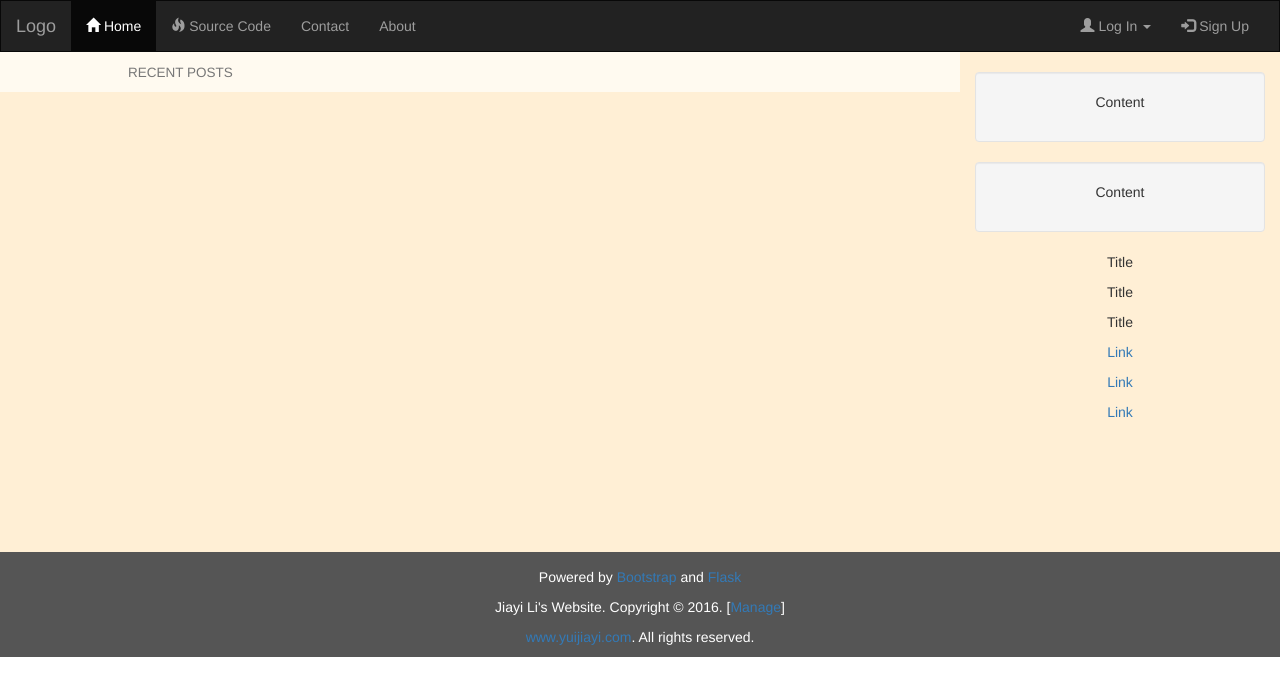
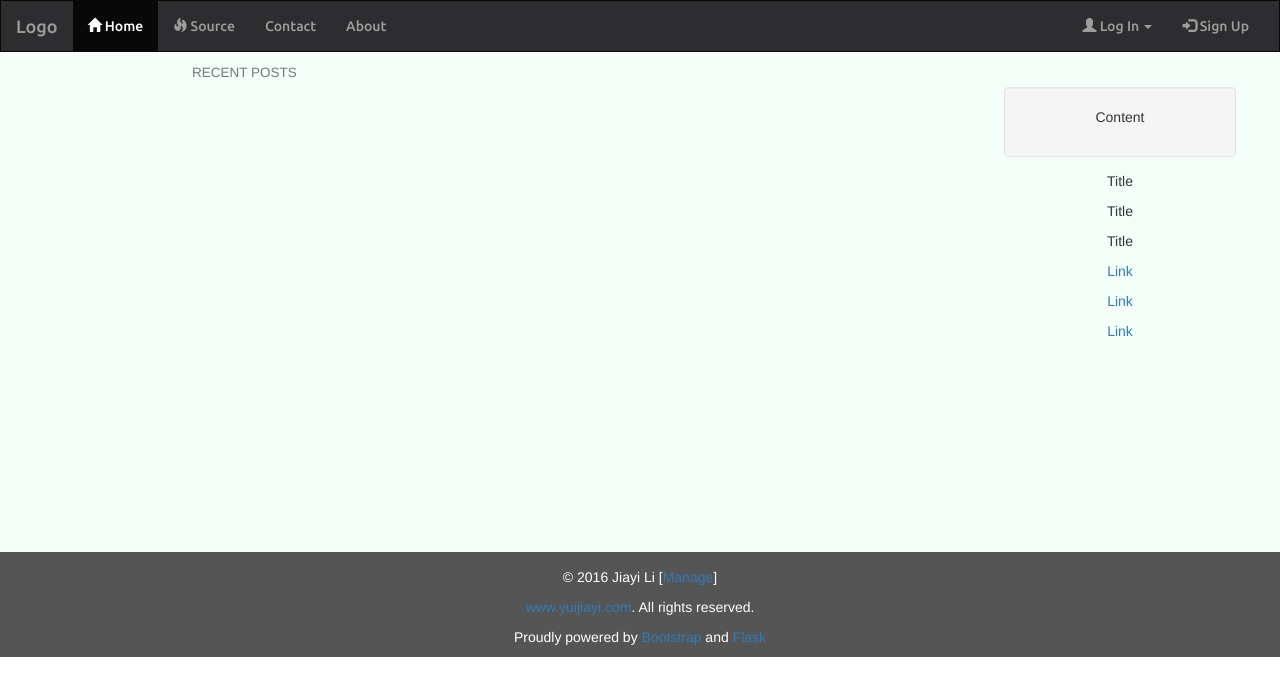
Before and after one commit to YuiJL/myweblog, a Flask app: page / in a window 1280 px wide. Shown: the top 696 px of the page. Run offline with Flask 2, Linux system fonts and the light colour scheme; data that the repository does not hold is empty; parts of the project's set-up code (start-up, migrations or seed data) failed here and were passed over; some libraries are stand-ins or nearby versions.

Commit message:
modifies

```diff
--- a/app/static/css/yui.css
+++ b/app/static/css/yui.css
@@ -1,5 +1,7 @@
 /* Remove the navbar's default margin-bottom and rounded borders */
 .navbar {
+    font-family: 'Ubuntu', sans-serif;
+    background-color: #2d2d30;
     margin-bottom: 0;
     border-radius: 0;
 }
@@ -7,16 +9,19 @@
 /* Set the minimum height and background color of the grid */
 .row.content {
     min-height: 500px;
-    background-color: #FFEFD5;
+    background-color: #F5FFFA;
 }
 
 #main {
-    padding-left: 10%;
-    background-color: #FFFAF0;
+    padding-left: 15%;
 }
 
 .sidenav {
     padding-top: 20px;
+}
+
+.well {
+    margin: 5% 10%;
 }
 
 /* Set black background color, white text and some padding */
@@ -40,7 +45,7 @@ footer a:hover {
     }
     #login-dp .bottom {
         background-color: inherit;
-        border-top:0 none;
+        border-top: 0 none;
     }
 }
 
--- a/app/static/js/login.js
+++ b/app/static/js/login.js
@@ -18,14 +18,9 @@ new Vue({
             }).done(function() {
                 return location.assign('/');
             }).fail(function(xhr) {
-                if (xhr.responseText === "invalid email") {
-                    self.message = 'E-mail not found!';
-                }
-                if (xhr.responseText === "wrong password") {
-                    self.message = 'Wrong password!';
-                }
+                self.message = xhr.responseText;
                 return $('.alert').show();
             });
         }
     }
-});
+})
--- a/app/templates/__base__.html
+++ b/app/templates/__base__.html
@@ -6,6 +6,7 @@
     {% block meta %}<!-- block meta -->{% endblock %}
     <title>{% block title %}{% endblock %} - Jiayi Li's Webapp</title>
     <link rel="stylesheet" href="http://maxcdn.bootstrapcdn.com/bootstrap/3.3.7/css/bootstrap.min.css" />
+    <link rel="stylesheet" href="https://fonts.googleapis.com/css?family=Ubuntu:500" />
     <link rel="stylesheet" href="/static/css/yui.css" />
 </head>
 <body>
@@ -21,7 +22,7 @@
                     </li>
                     <li>
                         <a target="_blank" href="https://github.com/YuiJL/myweblog">
-                            <span class="glyphicon glyphicon-fire"></span> Source Code</a>
+                            <span class="glyphicon glyphicon-fire"></span> Source</a>
                     </li>
                     <li><a href="#">Contact</a></li>
                     <li><a href="#">About</a></li>
@@ -81,13 +82,13 @@
         </div>
     </div>
     <footer class="container-fluid text-center">
-        <p>Powered by <a target="_blank" href="http://getbootstrap.com">Bootstrap</a> and <a target="_blank" href="http://flask.pocoo.org">Flask</a></p>
-        <p>Jiayi Li's Website. Copyright &copy; 2016. [<a href="/manage/" target="_blank">Manage</a>]</p>
+        <p>&copy; 2016 Jiayi Li [<a href="/manage/" target="_blank">Manage</a>]</p>
         <p><a href="http://www.yuijiayi.com">www.yuijiayi.com</a>. All rights reserved.</p>
+        <p>Proudly powered by <a target="_blank" href="http://getbootstrap.com">Bootstrap</a> and <a target="_blank" href="http://flask.pocoo.org">Flask</a></p>
     </footer>
     <script src="https://ajax.googleapis.com/ajax/libs/jquery/1.12.4/jquery.min.js"></script>
     <script src="http://maxcdn.bootstrapcdn.com/bootstrap/3.3.7/js/bootstrap.min.js"></script>
-    <script src="static/js/vue.min.js"></script>
+    <script src="/static/js/vue.min.js"></script>
     <script src="/static/js/sha1.min.js"></script>
     <script src="/static/js/login.js"></script>
     {% block script %} <!-- add script here --> {% endblock %}
--- a/app/templates/blogs.html
+++ b/app/templates/blogs.html
@@ -7,7 +7,7 @@
     <h4><small>RECENT POSTS</small></h4>
     {% for blog in blogs %}
         <h2 class="text-primary">{{ blog.title }}</h2>
-        <h4><small><span class="glyphicon glyphicon-time"></span> Posted by user, {{ blog.date|datetime }}</small></h4>
+        <h4><small><span class="glyphicon glyphicon-time"></span> Posted by {{ blog.user_name }}, {{ blog.created|datetime }}</small></h4>
         <!-- will add tags here -->
         <p>{{ blog.summary }}</p>
         <p><a href="#">Read More <span class="glyphicon glyphicon-chevron-right"></span></a></p>
@@ -15,9 +15,6 @@
     {% endfor %}
     </div>
     <div class="col-sm-3 sidenav text-center">
-        <div class="well">
-            <p>Content</p>
-        </div>
         <div class="well">
             <p>Content</p>
         </div>
--- a/app/utilities.py
+++ b/app/utilities.py
@@ -7,47 +7,66 @@ COOKIE_NAME = "YuiSession"
 SECRET_KEY = "YuiJLWebLog"
 
 import time, hashlib, json
-
+from bson.objectid import ObjectId
 from app import db
 
 def userToCookie(user, max_age=86400):
+    '''
+    return cookie from an user dict
+    '''
     expire_time = str(max_age + int(time.time()))
-    sha1_before = '%s-%s-%s-%s' % (user['name'], user['password'], expire_time, SECRET_KEY) # cookie key will be configured later
-    L = [user['name'], expire_time, hashlib.sha1(sha1_before.encode('utf-8')).hexdigest()]
+    sha1_before = '%s-%s-%s-%s' % (user['_id'], user['password'], expire_time, SECRET_KEY) # cookie key will be configured later
+    L = [user['_id'], expire_time, hashlib.sha1(sha1_before.encode('utf-8')).hexdigest()]
     return '-'.join(L)
 
+
 def cookieToUser(cookie):
+    '''
+    return an user dict from cookie, find by '_id'
+    '''
     try:
         L = cookie.split('-')
         if len(L) != 3:
             return None
-        name, expire_time, sha1 = L
+        user_id, expire_time, sha1 = L
         # cookie expires
         if time.time() > int(expire_time):
             return None
-        user = db.users.find_one({'name': name})
+        user = db.users.find_one({'_id': ObjectId(user_id)})
         if not user:
             return None
-        sha1_test = '%s-%s-%s-%s' % (user['name'], user['password'], expire_time, SECRET_KEY)
+        user.update(_id=str(user['_id'])) # must convert the ObjectId to string first
+        sha1_test = '%s-%s-%s-%s' % (user['_id'], user['password'], expire_time, SECRET_KEY)
         if sha1 != hashlib.sha1(sha1_test.encode('utf-8')).hexdigest():
             return None
         user.update(password='******')
-        user.update(_id=str(user['_id']))
         return user
     except Exception as e:
         print(e)
 
+
 def validPassword(user, password):
+    '''
+    verify password
+    '''
     sha1 = hashlib.sha1()
     sha1.update(password.encode('utf-8'))
     sha1.update(user['email'].encode('utf-8'))
     sha1.update(b'the-Salt')
     return sha1.hexdigest() == user['password']
 
-def signInResponse(response, cookie, max_age=86400):
+
+def loginResponse(response, cookie, max_age=86400):
+    '''
+    return a login response with cookie set
+    '''
     response.set_cookie(COOKIE_NAME, cookie, max_age, httponly=True) # cookie name will be configured later
     return response
 
+
 def signOutResponse(response):
+    '''
+    return a sign out response with cookie deleted
+    '''
     response.set_cookie(COOKIE_NAME, 'deleted', httponly=True)
     return response
```
Also changed, not shown: app/static/js/register.js (+2 -7 lines).
